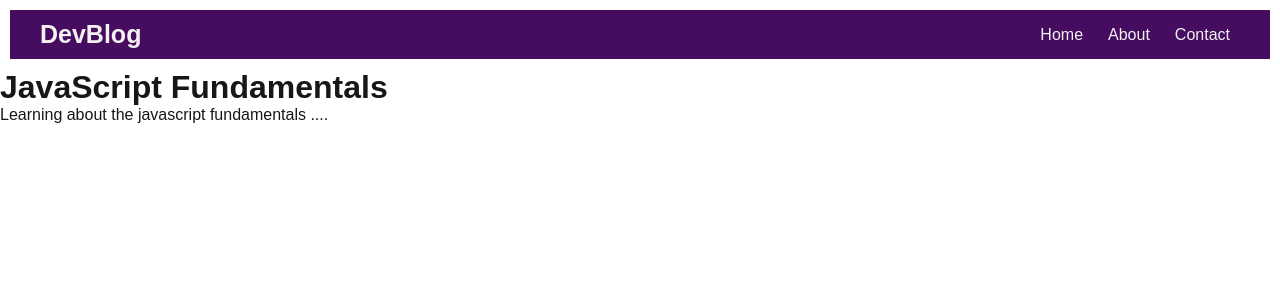
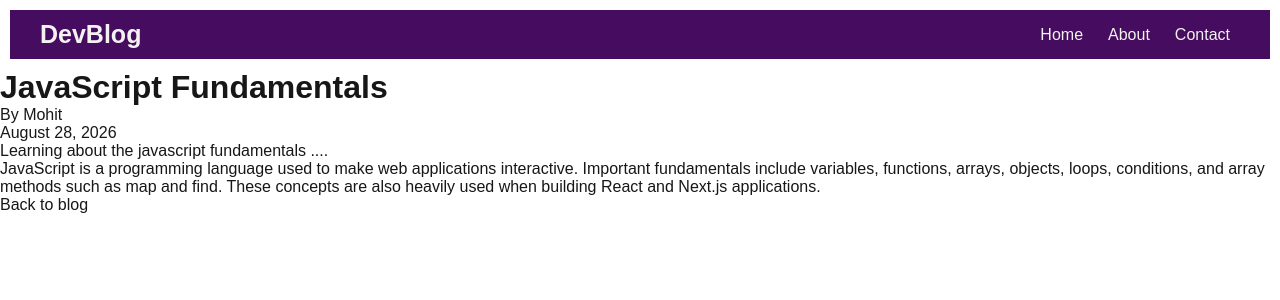
Before and after one commit to MOHITGUPTA6510/nextJS-learning, a Next.js app in the folder devblog/: page /blog/javascript-fundamentals in a window 1280 px wide. Shown: the top 300 px of the page. Built offline with nearby package versions, Linux system fonts and the light colour scheme.

Commit message:
add author and data for more info

```diff
--- a/devblog/app/blog/[slug]/page.js
+++ b/devblog/app/blog/[slug]/page.js
@@ -1,7 +1,9 @@
+import Link from "next/link";
 import { notFound } from "next/navigation";
 import {blogs} from "@/data/blogs";
 
 export default async function SlugPost({params}){
+    console.log("Running on the server");
 
     const { slug } = await params;
     const data = blogs.find((blog) => {
@@ -16,7 +18,11 @@ export default async function SlugPost({params}){
 
         <div>
             <h1>{data.heading}</h1>
+            <p>By {data.author}</p>
+            <p>{data.date}</p>
             <p>{data.description}</p>
+            <p>{data.content}</p>
+            <Link href="/blog">Back to blog</Link>
         </div>
 
     );
--- a/devblog/data/blogs.js
+++ b/devblog/data/blogs.js
@@ -4,20 +4,26 @@ export const blogs = [
       heading: "Next.js routing",
       description: "Learning about the routing ....",
       slug : "nextjs-routing",
-      content : "..."
+      content : "Next.js provides a powerful routing system based on the file and folder structure. With the App Router, folders represent URL segments and page.js files represent the pages. Dynamic routes such as [slug] allow us to create multiple pages using a single page component.",
+      author: "Mohit",
+      date: "August 28, 2026"
     },
     {
       id : 2,
       heading: "React Components",
       description: "Learning about the react components ....",
       slug : "react-components",
-      content : "..."
+      content : "React components are reusable pieces of UI. A component can receive data through props and use that data to display different content. Breaking a website into smaller components makes the application easier to understand, maintain, and reuse.",
+      author : "Mohit",
+      date : "August 28, 2026"
     },
     {
       id : 3,
       heading: "JavaScript Fundamentals",
       description: "Learning about the javascript fundamentals  ....",
       slug : "javascript-fundamentals",
-      content : "..."
+      content : "JavaScript is a programming language used to make web applications interactive. Important fundamentals include variables, functions, arrays, objects, loops, conditions, and array methods such as map and find. These concepts are also heavily used when building React and Next.js applications.",
+      author : "Mohit",
+      date : "August 28, 2026"
     }
   ]
```
